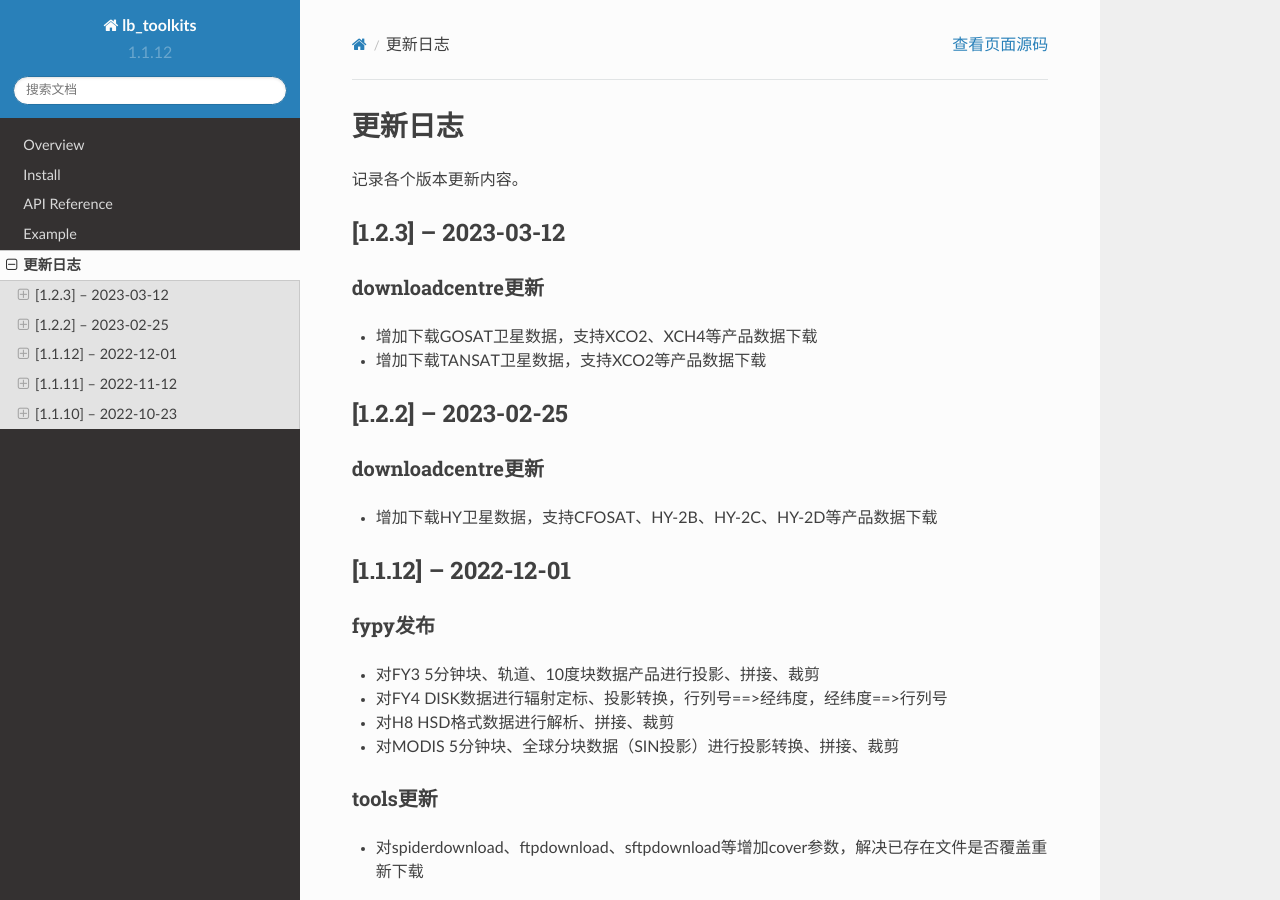
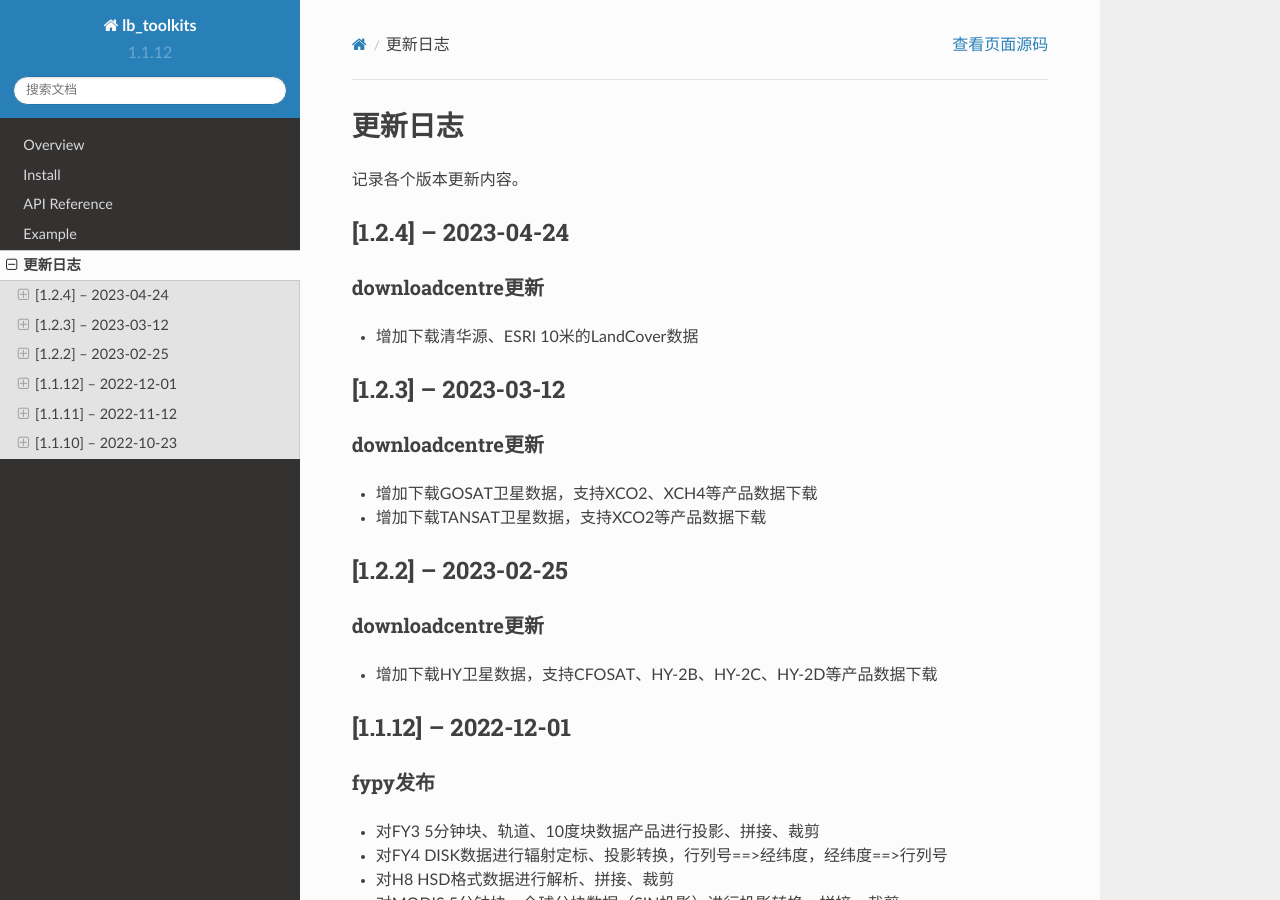
Before and after one commit to BadwomenzzzZ/lb_toolkits, a Sphinx documentation site: the page built from doc/source/changelog.rst, in a window 1280 px wide and 900 px high. Built offline with Sphinx 7.4.7 and the Read the Docs theme 2.0.0, drawn with Linux system fonts in a browser that asks for light colours.

Commit message:
解决了已知的问题

```diff
--- a/doc/source/changelog.rst
+++ b/doc/source/changelog.rst
@@ -3,6 +3,13 @@
 ==========
 
 记录各个版本更新内容。
+
+[1.2.4] – 2023-04-24
+----------------------------------------
+
+downloadcentre更新
+~~~~~~~~~~~~~~~~~~~~~~~~~~~~~~~~~~~~~~~~~~~~
+* 增加下载清华源、ESRI 10米的LandCover数据
 
 
 [1.2.3] – 2023-03-12
--- a/lb_toolkits/version.py
+++ b/lb_toolkits/version.py
@@ -18,7 +18,7 @@ import json
 
 version_json = '''
 {
- "version": "1.2.3"
+ "version": "1.2.4"
 }
 '''  # END VERSION_JSON
 
```
